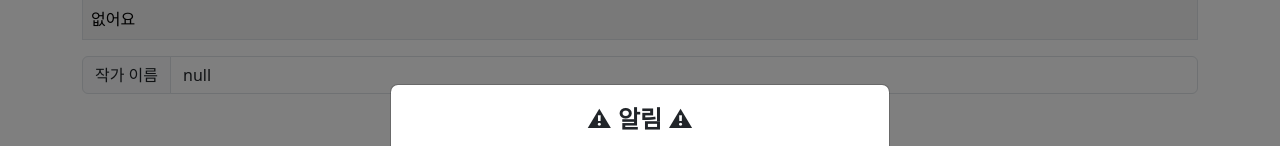
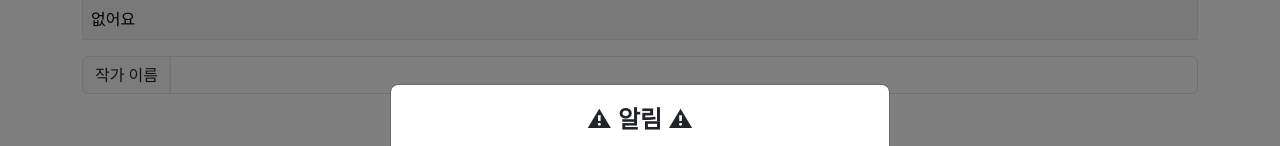
Before and after one commit to sisu-01/cartoon_frontend, a React (Create React App) app: page /writer in a window 1280 px wide. Shown: the part 141-287 px from the top of the page. Built offline with nearby package versions, Linux system fonts and the light colour scheme; no server answers.

Commit message:
null 방지

```diff
--- a/src/routes/Writer.js
+++ b/src/routes/Writer.js
@@ -18,7 +18,8 @@ function Writer() {
     const searchParams = new URLSearchParams(window.location.search);
     const tempPage = useRef(Number(searchParams.get('page')) || 1);
     const tempSort = useRef(Number(searchParams.get('sort')) || 1);
-    const tempNickname = useRef(String(searchParams.get('nickname')) || '');
+    const tempNickname = useRef(searchParams.get('nickname') !== null ? String(searchParams.get('nickname')) : '');
+
     const sortList = [
         {'id': 1, 'label': '가나다순'},
         {'id': 2, 'label': '첫념글'},
```
